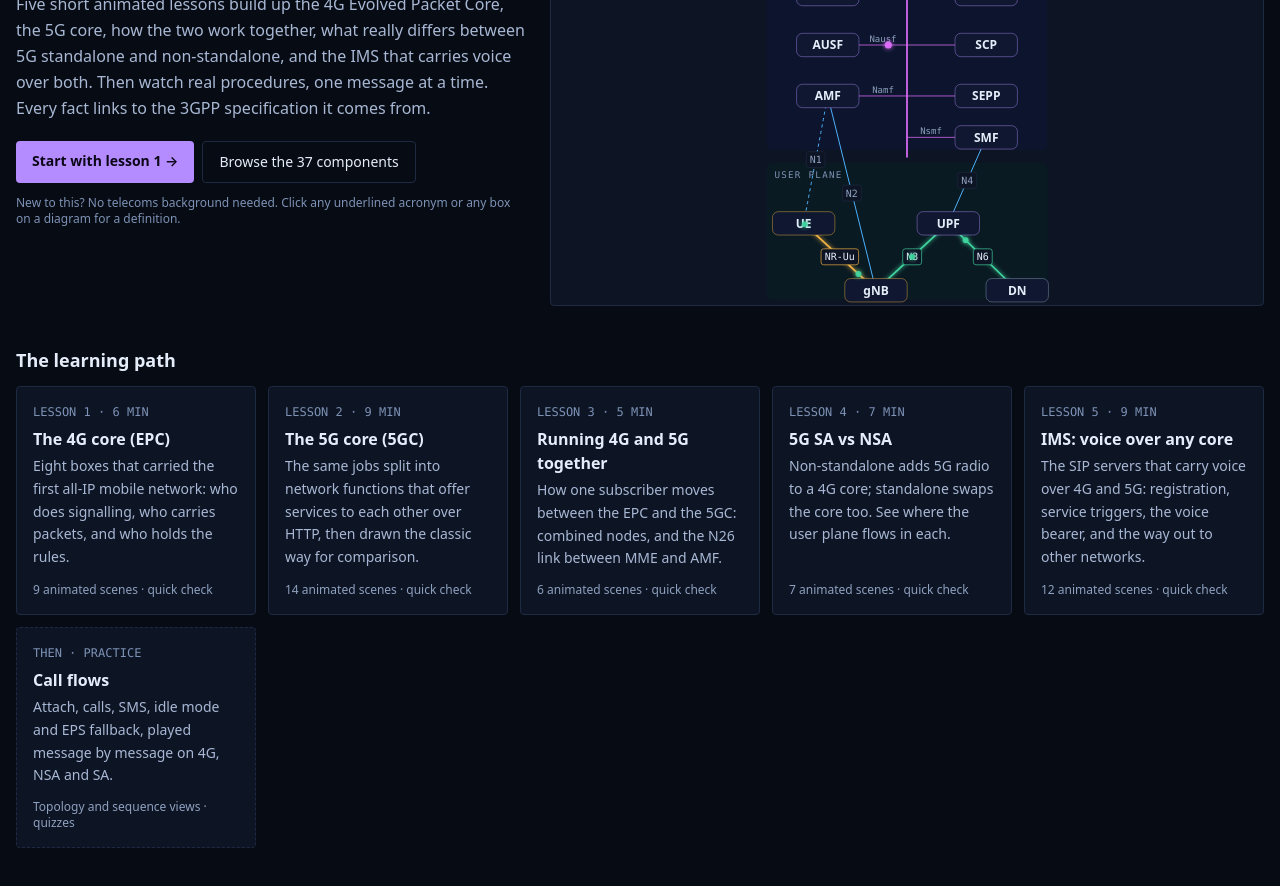
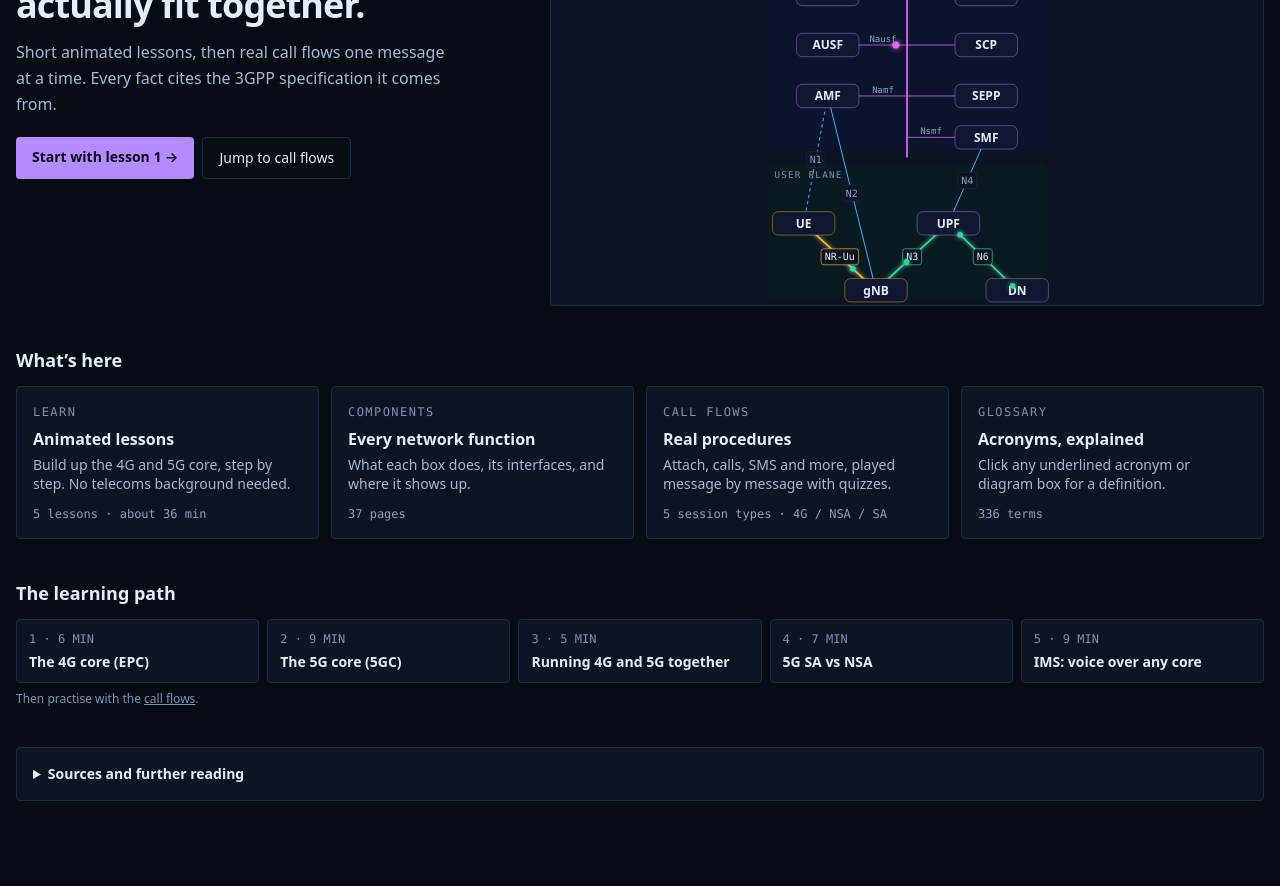
Before and after one commit to dylan-bayley/mobile-core-networks, a React (Vite) app: page / in a window 1280 px wide. Shown: the part 300-1186 px from the top of the page. After the commit the page ends 1157 px from the top, so only its background shows below. Built offline with nearby package versions, Linux system fonts and the light colour scheme.

Commit message:
Rework the landing page as an overview of the site
Replace the paragraph-heavy intro with a one-sentence hero, a four-card
overview of Learn, Components, Call flows and the Glossary (with counts from
the data), a compact learning path, and sources and further reading in a
disclosure.

```diff
--- a/src/pages/Home.jsx
+++ b/src/pages/Home.jsx
@@ -2,6 +2,9 @@ import { LESSONS } from '../data/arch/index.js';
 import { LESSON_META } from '../data/arch/lessons.js';
 import { SOURCES } from '../data/reference/sources.js';
 import { COMPONENTS } from '../data/components/index.js';
+import { GLOSSARY } from '../data/reference/glossary.js';
+import { glossaryEntries } from '../lib/filterGlossary.js';
+import { NETWORKS, SESSIONS } from '../data/index.js';
 import { readProgress, flowProgress } from '../lib/progress.js';
 import { useGlossary } from '../lib/glossaryContext.js';
 import { useReducedMotion } from '../lib/useMediaQuery.js';
@@ -45,6 +48,32 @@ function HeroDiagram() {
   );
 }
 
+const TOTAL_MINUTES = LESSON_META.reduce((sum, l) => sum + l.minutes, 0);
+const GLOSSARY_COUNT = glossaryEntries(GLOSSARY).length;
+
+function SectionCard({ href, label, title, line, stat }) {
+  return (
+    <li>
+      <a
+        href={href}
+        className="flex h-full flex-col rounded p-4 transition-colors hover:brightness-125"
+        style={{ background: PANEL, border: `1px solid ${EDGE}` }}
+      >
+        <span style={{ fontFamily: MONO, fontSize: 12, letterSpacing: '0.12em', color: FAINT }}>{label}</span>
+        <span className="mt-1.5 text-base font-semibold" style={{ color: TEXT }}>
+          {title}
+        </span>
+        <span className="mt-1 text-sm leading-snug" style={{ color: TEXT_2 }}>
+          {line}
+        </span>
+        <span className="mt-auto pt-3 text-xs" style={{ fontFamily: MONO, color: MUTED }}>
+          {stat}
+        </span>
+      </a>
+    </li>
+  );
+}
+
 export default function Home() {
   const progress = readProgress();
   const status = (id) => {
@@ -64,88 +93,102 @@ export default function Home() {
           <h1 tabIndex={-1} className="mt-2 text-3xl leading-tight font-semibold tracking-tight sm:text-4xl" style={{ color: TEXT }}>
             See how the 4G and 5G core actually fit together.
           </h1>
-          <p className="mt-3 max-w-[60ch] text-base leading-relaxed" style={{ color: TEXT_2 }}>
-            Five short animated lessons build up the 4G Evolved Packet Core, the 5G core, how the two work together, what
-            really differs between 5G standalone and non-standalone, and the IMS that carries voice over both. Then watch real
-            procedures, one message at a time. Every fact links to the 3GPP specification it comes from.
+          <p className="mt-3 max-w-[48ch] text-base leading-relaxed" style={{ color: TEXT_2 }}>
+            Short animated lessons, then real call flows one message at a time. Every fact cites the 3GPP specification it comes from.
           </p>
           <div className="mt-5 flex flex-wrap gap-2">
             <a href={`#/learn/${next.id}`} className="rounded px-4 py-2.5 text-sm font-semibold" style={{ background: GEN['5g'].c, color: '#0b0717' }}>
               {started ? `Continue: ${next.title}` : 'Start with lesson 1'} →
             </a>
-            <a href="#/components" className="rounded px-4 py-2.5 text-sm" style={{ border: `1px solid ${EDGE}`, color: TEXT }}>
-              Browse the {COMPONENTS.length} components
+            <a href="#/flows" className="rounded px-4 py-2.5 text-sm" style={{ border: `1px solid ${EDGE}`, color: TEXT }}>
+              Jump to call flows
             </a>
           </div>
-          <p className="mt-3 text-xs" style={{ color: FAINT }}>
-            New to this? No telecoms background needed. Click any underlined acronym or any box on a diagram for a definition.
-          </p>
         </div>
         <HeroDiagram />
+      </section>
+
+      <section aria-labelledby="whats-here-title" className="mt-10">
+        <h2 id="whats-here-title" className="text-lg font-semibold" style={{ color: TEXT }}>
+          What’s here
+        </h2>
+        <ul className="mt-3 grid list-none gap-3 sm:grid-cols-2 xl:grid-cols-4">
+          <SectionCard
+            href={`#/learn/${LESSON_META[0].id}`}
+            label="LEARN"
+            title="Animated lessons"
+            line="Build up the 4G and 5G core, step by step. No telecoms background needed."
+            stat={`${LESSON_META.length} lessons · about ${TOTAL_MINUTES} min`}
+          />
+          <SectionCard
+            href="#/components"
+            label="COMPONENTS"
+            title="Every network function"
+            line="What each box does, its interfaces, and where it shows up."
+            stat={`${COMPONENTS.length} pages`}
+          />
+          <SectionCard
+            href="#/flows"
+            label="CALL FLOWS"
+            title="Real procedures"
+            line="Attach, calls, SMS and more, played message by message with quizzes."
+            stat={`${SESSIONS.length} session types · ${NETWORKS.map((n) => n.short).join(' / ')}`}
+          />
+          <SectionCard
+            href="#/glossary"
+            label="GLOSSARY"
+            title="Acronyms, explained"
+            line="Click any underlined acronym or diagram box for a definition."
+            stat={`${GLOSSARY_COUNT} terms`}
+          />
+        </ul>
       </section>
 
       <section aria-labelledby="path-title" className="mt-10">
         <h2 id="path-title" className="text-lg font-semibold" style={{ color: TEXT }}>
           The learning path
         </h2>
-        <ol className="mt-3 grid gap-3 sm:grid-cols-2 xl:grid-cols-5">
+        <ol className="mt-3 grid list-none gap-2 sm:grid-cols-2 xl:grid-cols-5">
           {LESSON_META.map((l) => {
             const s = status(l.id);
             return (
               <li key={l.id}>
                 <a
                   href={`#/learn/${l.id}`}
-                  className="flex h-full flex-col rounded p-4 transition-colors hover:brightness-125"
+                  title={l.blurb}
+                  className="flex h-full flex-col rounded px-3 py-2.5 transition-colors hover:brightness-125"
                   style={{ background: PANEL, border: `1px solid ${s === 'done' ? `${K.user.c}66` : EDGE}` }}
                 >
                   <span className="flex items-center gap-2" style={{ fontFamily: MONO, fontSize: 12, color: FAINT }}>
-                    LESSON {l.n} · {l.minutes} MIN
+                    {l.n} · {l.minutes} MIN
                     {s && (
                       <span className="ml-auto" style={{ color: s === 'done' ? K.user.c : MUTED }}>
                         {s === 'done' ? '✓ done' : `scene ${s}`}
                       </span>
                     )}
                   </span>
-                  <span className="mt-1.5 text-base font-semibold" style={{ color: TEXT }}>
+                  <span className="mt-1 text-sm font-semibold" style={{ color: TEXT }}>
                     {l.title}
-                  </span>
-                  <span className="mt-1 text-sm leading-relaxed" style={{ color: TEXT_2 }}>
-                    {l.blurb}
-                  </span>
-                  <span className="mt-auto pt-3 text-xs" style={{ color: MUTED }}>
-                    {LESSONS[l.id].scenes.length} animated scenes · quick check
                   </span>
                 </a>
               </li>
             );
           })}
-          <li>
-            <a href="#/flows" className="flex h-full flex-col rounded p-4 hover:brightness-125" style={{ background: PANEL, border: `1px dashed ${EDGE}` }}>
-              <span style={{ fontFamily: MONO, fontSize: 12, color: FAINT }}>THEN · PRACTICE</span>
-              <span className="mt-1.5 text-base font-semibold" style={{ color: TEXT }}>
-                Call flows
-              </span>
-              <span className="mt-1 text-sm leading-relaxed" style={{ color: TEXT_2 }}>
-                Attach, calls, SMS, idle mode and EPS fallback, played message by message on 4G, NSA and SA.
-              </span>
-              <span className="mt-auto pt-3 text-xs" style={{ color: MUTED }}>
-                Topology and sequence views · quizzes
-              </span>
-            </a>
-          </li>
         </ol>
+        <p className="mt-2 text-xs" style={{ color: FAINT }}>
+          Then practise with the <a href="#/flows" className="underline">call flows</a>.
+        </p>
       </section>
 
-      <section aria-labelledby="sources-title" className="mt-10 grid gap-4 lg:grid-cols-2">
-        <div className="rounded p-4" style={{ background: PANEL, border: `1px solid ${EDGE}` }}>
-          <h2 id="sources-title" className="text-base font-semibold" style={{ color: TEXT }}>
-            Where the facts come from
-          </h2>
-          <p className="mt-1 text-sm leading-relaxed" style={{ color: TEXT_2 }}>
+      <details className="mt-10 rounded p-4" style={{ background: PANEL, border: `1px solid ${EDGE}` }}>
+        <summary className="cursor-pointer text-sm font-semibold" style={{ color: TEXT }}>
+          Sources and further reading
+        </summary>
+        <p className="mt-2 text-sm leading-relaxed" style={{ color: TEXT_2 }}>
           Lessons and component pages cite the 3GPP specifications (the free ETSI copies) and the GSMA migration white paper,
           down to the clause. Vendor product names only appear in labelled “in practice” notes.
         </p>
-          <ul className="mt-3 grid gap-1 text-sm sm:grid-cols-2">
+        <ul className="mt-3 grid list-none gap-1 text-sm sm:grid-cols-2">
           {Object.values(SOURCES).map((s) => (
             <li key={s.doc + s.title}>
               <a href={s.url} target="_blank" rel="noreferrer" className="hover:underline" style={{ color: MUTED }}>
@@ -154,22 +197,12 @@ export default function Home() {
             </li>
           ))}
         </ul>
-        </div>
-        <div className="rounded p-4" style={{ background: PANEL, border: `1px solid ${EDGE}` }}>
-          <h2 className="text-base font-semibold" style={{ color: TEXT }}>
-            Going further
-          </h2>
-          <p className="mt-1 text-sm leading-relaxed" style={{ color: TEXT_2 }}>
+        <p className="mt-3 text-sm leading-relaxed" style={{ color: TEXT_2 }}>
           For a deeper, book-length treatment of the same material, the Architecture Overview chapter of{' '}
           <cite>The Core Network for 5G Advanced</cite> by Stefan Rommer et al. (Academic Press, 2nd edition, 2025) is an
           excellent companion. The diagrams here are original; the specifications above are the primary source.
         </p>
-          <p className="mt-3 text-sm" style={{ color: TEXT_2 }}>
-            Shortcuts: <kbd style={{ fontFamily: MONO }}>/</kbd> search acronyms · <kbd style={{ fontFamily: MONO }}>?</kbd> all keys ·{' '}
-            <kbd style={{ fontFamily: MONO }}>g</kbd> then <kbd style={{ fontFamily: MONO }}>c</kbd> components.
-          </p>
-        </div>
-      </section>
+      </details>
     </div>
   );
 }
```
Lines whose indentation alone changed are shown as unchanged.
